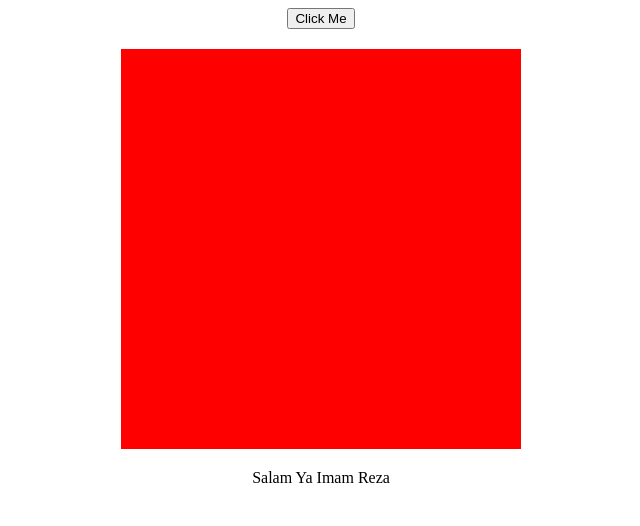
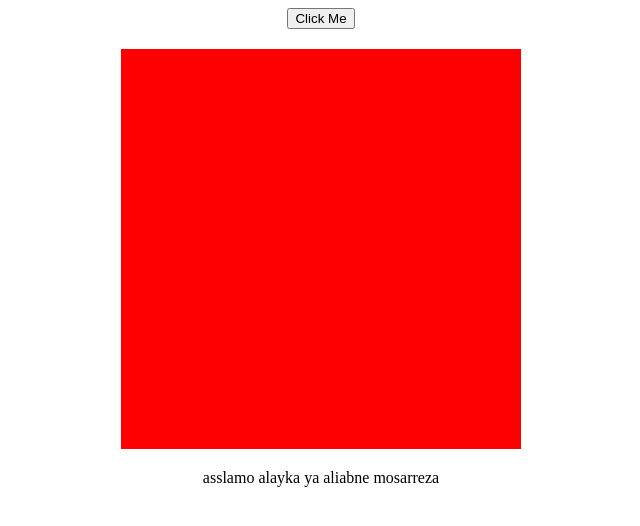
Before and after one commit to arash26m/test_javascript, a plain HTML site: page index.html in a window 1280 px wide. Shown: the whole page, without its empty margins (319-959 px from the left). Drawn offline with Linux system fonts and the light colour scheme.

Commit message:
change the text for the first issue

```diff
--- a/index.html
+++ b/index.html
@@ -10,7 +10,7 @@
     <div id='changeMe'></div>
 
     <script src="scripts/myscripts.js"></script>
-    <p>Salam Ya Imam Reza</p>
+    <p>asslamo alayka ya aliabne mosarreza</p>
 
 </body>
 
```
